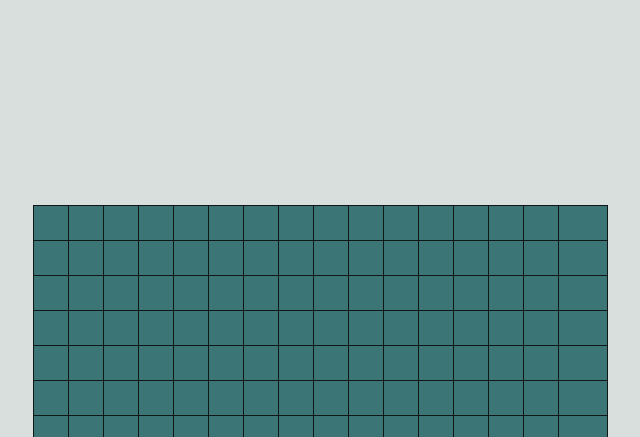
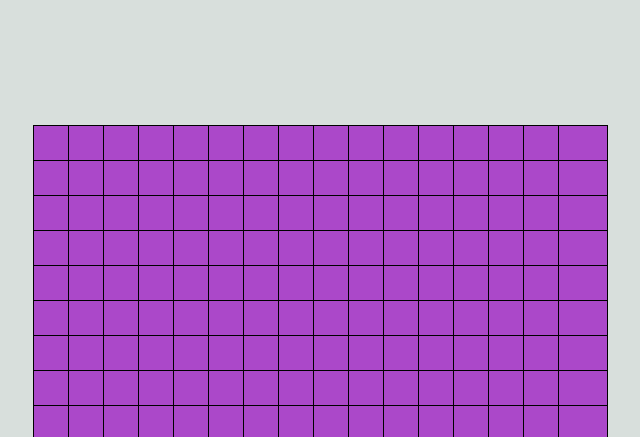
Before and after one commit to ElvisMark/Etch-a-Sketch, a plain HTML site: page index.html in a window 1280 px wide. Shown: the top 437 px of the page, without its empty margins (332-972 px from the left). Drawn offline with Linux system fonts and the light colour scheme.

Commit message:
added hover effect and grid templete

```diff
--- a/style.css
+++ b/style.css
@@ -2,7 +2,7 @@ body {
     display: flex;
     justify-content: center;
     align-items: center;
-    height: 120vh;
+    height: 100vh;
     margin: 0;
     background-color: #d8dfdc;
 }
@@ -16,7 +16,10 @@ body {
 .square {
     height: 50px;
     width:  50px;
-    background-color: #3b7575;
-    border: 1px solid #101817;
+    background-color: #ab48c9;
+    border: 1px solid #000000;
     box-sizing: border-box;
 }
+.square:hover {
+    background-color: #073f3f;
+}
```
